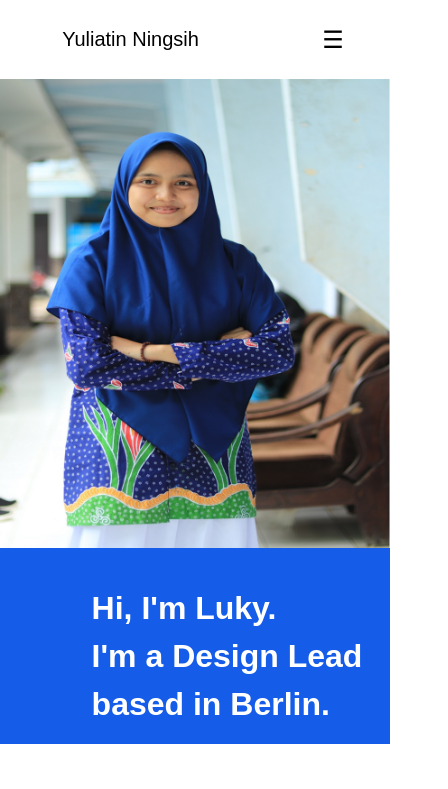
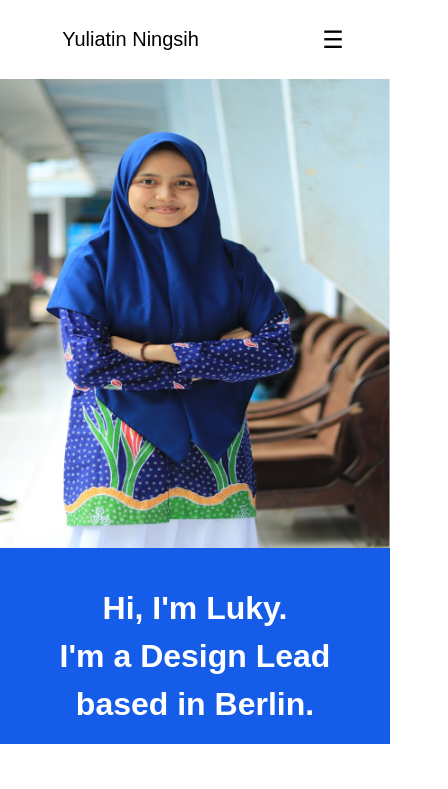
Before and after one commit to santrehNgoding/uhuy-github, a plain HTML site: page index.html in a window 390 px wide. Shown: the top 789 px of the page, 448 px wide, since content can reach past the window. Drawn offline with Linux system fonts and the light colour scheme.

Commit message:
revisi lagi

```diff
--- a/style.css
+++ b/style.css
@@ -314,6 +314,13 @@ input[type="submit"]:hover {
     align-items: center;
   }
 
+  .profil{
+    display: inline;
+    text-align: center;
+    padding: 0;
+    margin: 0;
+  }
+
   .description{
     margin: 0;
   }
@@ -349,4 +356,8 @@ input[type="submit"]:hover {
     padding-top: 15px;
     text-align: center;
   }
+
+  form{
+    width: 200px;
+  }
 }
```
